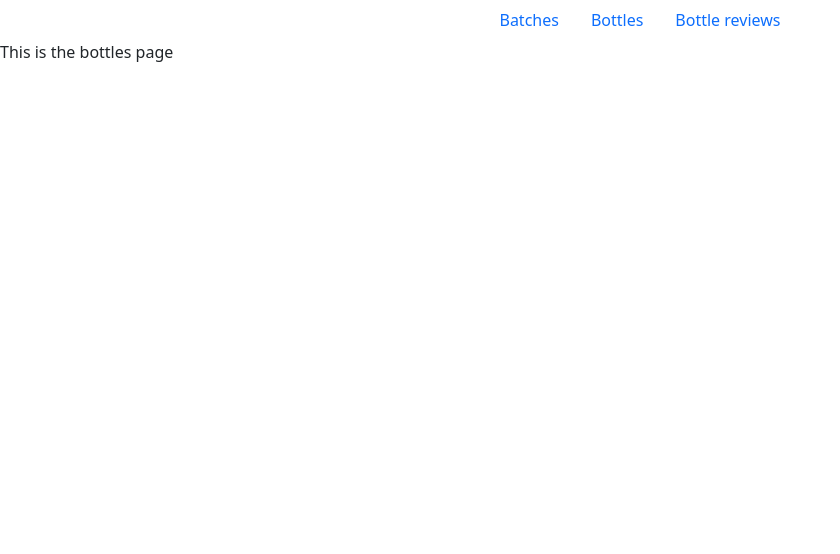
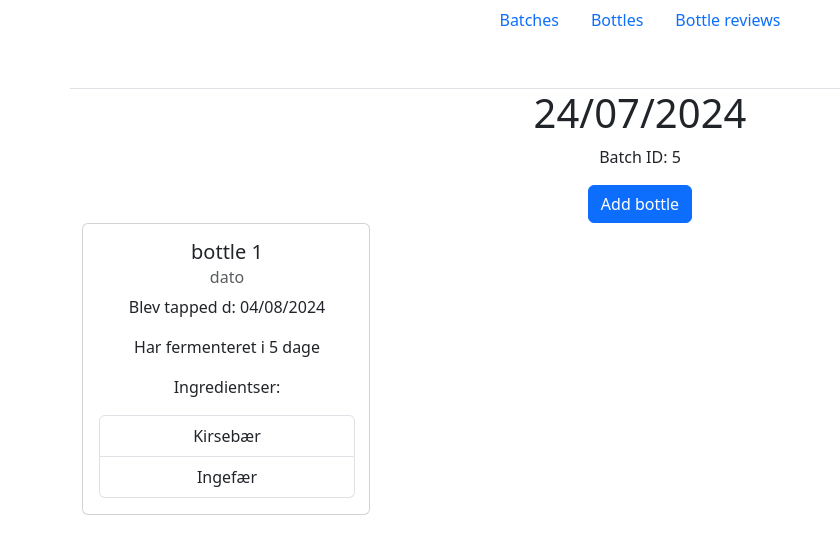
Before and after one commit to HjalteBuch/kombuchafrontend, a React (Create React App) app: page /bottles in a window 1280 px wide. Shown: the top 554 px of the page, without its empty margins (0-840 px from the left). Built offline with nearby package versions, Linux system fonts and the light colour scheme; no server answers.

Commit message:
Bottle page template with manual test data. Added creation page.

```diff
--- a/src/App.js
+++ b/src/App.js
@@ -2,6 +2,7 @@ import './App.css';
 import Batches from './pages/batches';
 import Bottles from './pages/bottles';
 import Reviews from './pages/reviews';
+import BottleCreation from './pages/bottleCreation';
 import Navigation from './components/Navigation';
 import {
     BrowserRouter as Router,
@@ -18,6 +19,7 @@ function App() {
                 <Route path="/batches" element={<Batches/>} />
                 <Route path="/bottles" element={<Bottles/>} />
                 <Route path="/reviews" element={<Reviews/>} />
+                <Route path="/BottleCreation" element={<BottleCreation/>} />
             </Routes>
         </Router>
     );
--- a/src/components/BatchTable.js
+++ b/src/components/BatchTable.js
@@ -25,7 +25,7 @@ const BatchTable = ({ batches }) => {
                     <th>Grams of Tea</th>
                     <th>Steep minutes</th>
                     <th>Description</th>
-                    <th>Delete/Edit</th>
+                    <th>Delete</th>
                 </tr>
             </thead>
             <tbody>
--- /dev/null
+++ b/src/pages/bottleCreation.js
@@ -0,0 +1,9 @@
+const BottleCreation = () => {
+    return (
+        <div>
+            <h1>lkajsdf</h1>
+        </div>
+    );
+};
+
+export default BottleCreation;
--- a/src/pages/bottles.js
+++ b/src/pages/bottles.js
@@ -1,9 +1,49 @@
-import React from "react";
+import React, { useEffect, useState } from "react";
+import { Button } from "react-bootstrap";
+import { Link } from "react-router-dom";
+import BottleCreation from "./bottleCreation";
+
+const baseUrl = 'http://localhost:5259';
 
 const Bottles = () => {
+    const [bottles, setBottles] = useState([]);
+
+    useEffect(() => {
+        const fetchBottles = async () => {
+            const response = await fetch(`${baseUrl}/Bottle`);
+            const bottles = await response.json();
+            setBottles(bottles);
+        };
+        fetchBottles();
+        console.log(bottles);
+    }, []);
+
     return (
-        <div className="bottles">
-            <p>This is the bottles page</p>
+        <div class="container text-center">
+            <div class="row border-top mt-5">
+                <h1>24/07/2024</h1>
+                <p>Batch ID: 5</p>
+                <Link to="/BottleCreation" render={BottleCreation}>
+                <Button class="btn btn-primary">Add bottle</Button>
+                </Link>
+                <div class="col">
+                    <div class="card" style={{width: "18rem"}} >
+                        <div class="card-body" style={{width: "18rem"}} >
+                            <h5 class="card-title">bottle 1</h5>
+                            <h6 class="card-subtitle mb-2 text-body-secondary">dato</h6>
+                            <p class="card-text">Blev tapped d: 04/08/2024</p>
+                            <p class="card-text">Har fermenteret i 5 dage</p>
+                            <p class="card-text">Ingredientser:</p>
+                            <ul class="list-group">
+                                <li class="list-group-item">Kirsebær</li>
+                                <li class="list-group-item">Ingefær</li>
+                            </ul>
+                        </div>
+                    </div>
+                </div>
+                <div class="bottles">
+                </div>
+            </div>
         </div>
     );
 };
```
